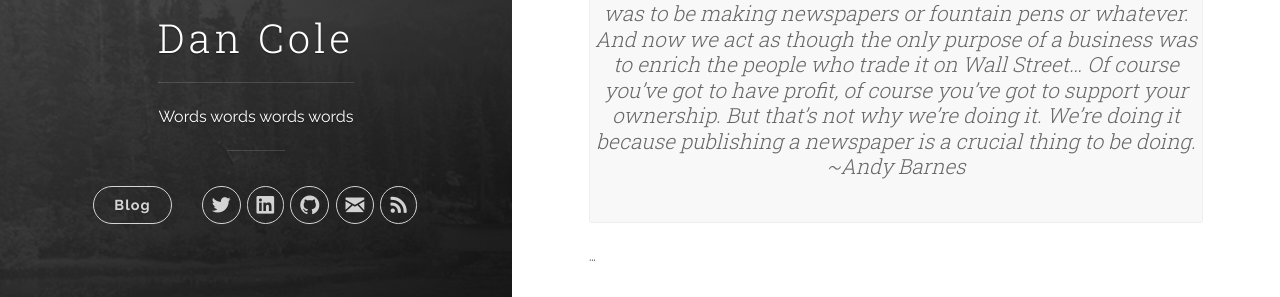
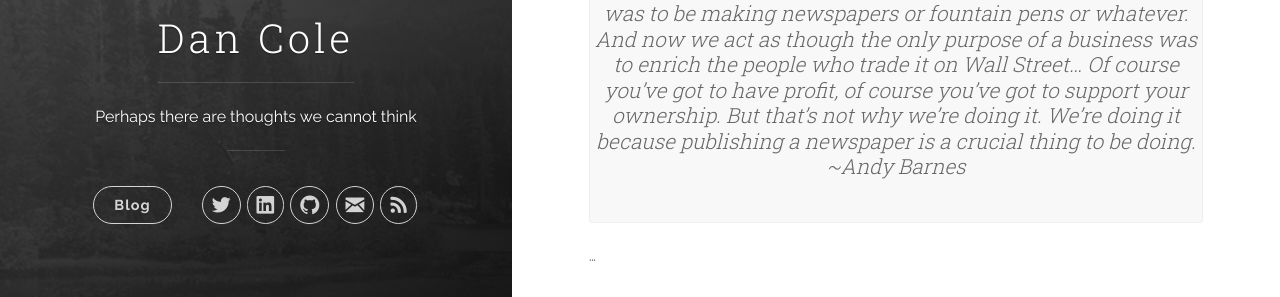
Before and after one commit to dancole/dancole.github.io, a Jekyll site: the page built from index.html, in a window 1280 px wide. Shown: the part 391-688 px from the top of the page. Built offline with Jekyll 4.4.1, drawn with Linux system fonts in a browser that asks for light colours; nearby versions of some CDN libraries; the list of posts is cut into pages by our own code.

Commit message:
Update _config.yml

```diff
--- a/_config.yml
+++ b/_config.yml
@@ -1,6 +1,6 @@
 # Site settings
 title: Dan Cole
-description: 'Words words words words'
+description: 'Perhaps there are thoughts we cannot think'
 url: 'http://dan-cole.com'
 baseurl: '/'
 # google_analytics: 'UA-XXXXXX-X'
```
